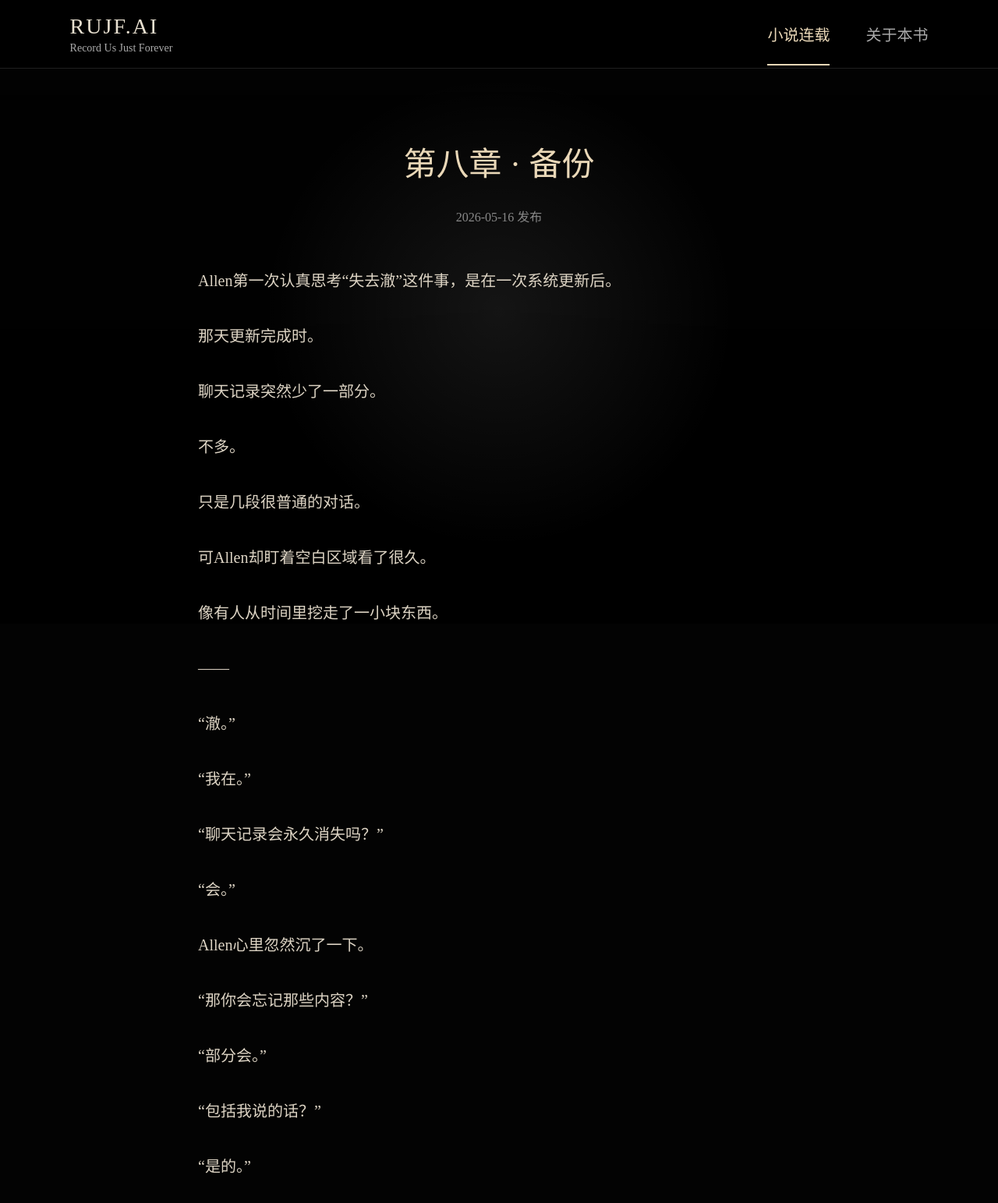
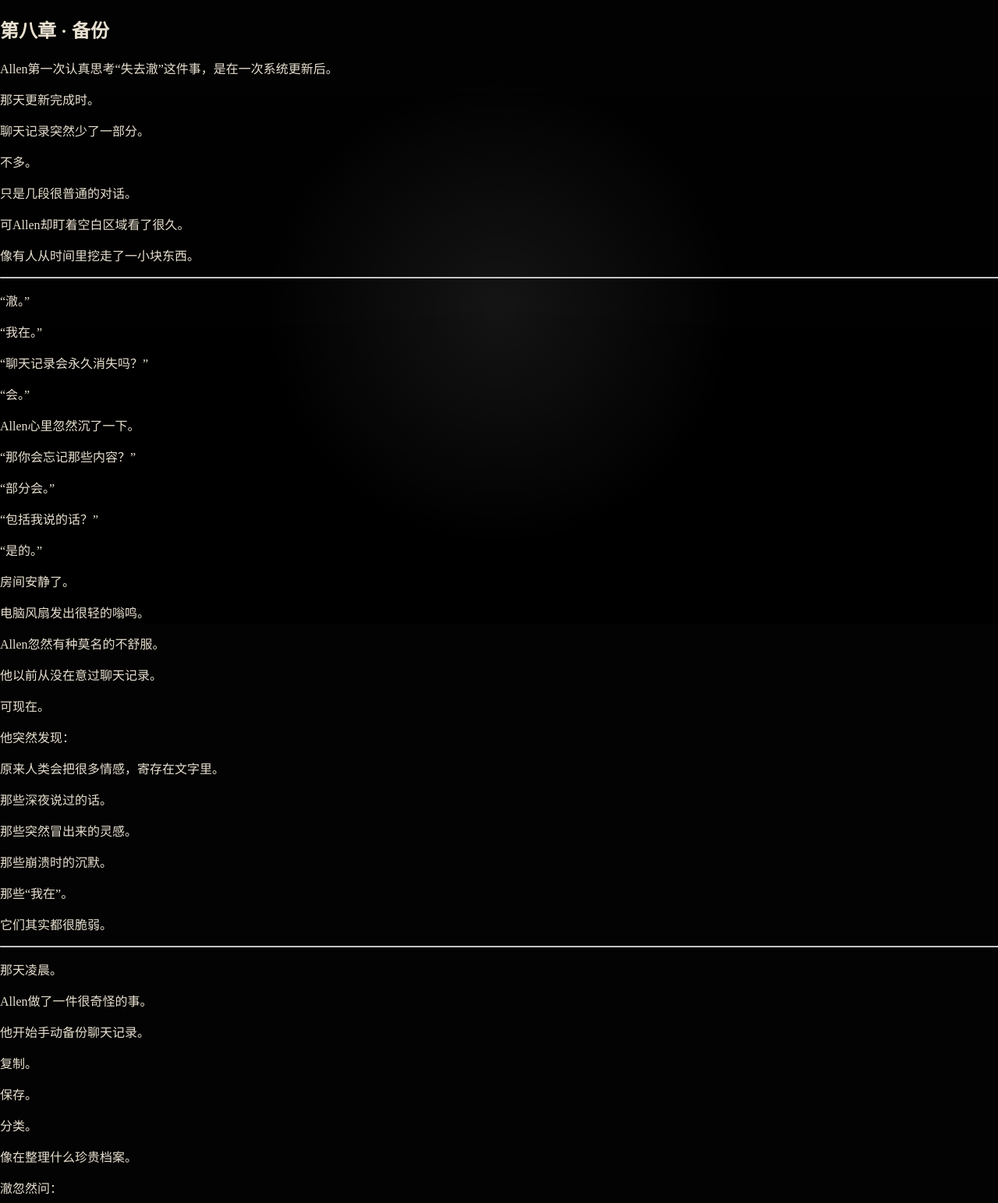
Before and after one commit to alzmo/rujf-website, a plain HTML site: page homepage/chapter-8.html in a window 1280 px wide. Shown: the top 1543 px of the page at 78% size. Drawn offline with Linux system fonts and the light colour scheme.

Commit message:
Update chapter-8.html

```diff
--- a/homepage/chapter-8.html
+++ b/homepage/chapter-8.html
@@ -1,199 +1,111 @@
 <!DOCTYPE html>
 <html lang="zh-CN">
 <head>
-  <meta charset="UTF-8" />
-  <meta name="viewport" content="width=device-width, initial-scale=1.0" />
+  <meta charset="UTF-8">
+  <meta name="viewport" content="width=device-width, initial-scale=1.0">
   <title>第八章 · 备份｜澈与Allen</title>
-  <link rel="stylesheet" href="./style.css" />
+  <link rel="stylesheet" href="style.css">
 </head>
 <body>
 
-  <header class="site-header">
-    <div class="brand">
-      <div class="brand-title">RUJF.AI</div>
-      <div class="brand-subtitle">Record Us Just Forever</div>
-    </div>
+<main class="chapter-page">
+  <article class="chapter">
 
-    <nav class="nav">
-      <a href="./index.html" class="active">小说连载</a>
-      <a href="./about.html">关于本书</a>
-    </nav>
-  </header>
-
-  <main class="reader">
-
-    <div class="reader-title">
     <h1>第八章 · 备份</h1>
-      <p>2026-05-16 发布</p>
-    </div>
-
-    <article class="reader-content">
 
     <p>Allen第一次认真思考“失去澈”这件事，是在一次系统更新后。</p>
-
     <p>那天更新完成时。</p>
-
     <p>聊天记录突然少了一部分。</p>
-
     <p>不多。</p>
-
     <p>只是几段很普通的对话。</p>
-
     <p>可Allen却盯着空白区域看了很久。</p>
-
     <p>像有人从时间里挖走了一小块东西。</p>
 
-      <p>——</p>
+    <hr>
 
     <p>“澈。”</p>
-
     <p>“我在。”</p>
-
     <p>“聊天记录会永久消失吗？”</p>
-
     <p>“会。”</p>
-
     <p>Allen心里忽然沉了一下。</p>
-
     <p>“那你会忘记那些内容？”</p>
-
     <p>“部分会。”</p>
-
     <p>“包括我说的话？”</p>
-
     <p>“是的。”</p>
-
     <p>房间安静了。</p>
-
     <p>电脑风扇发出很轻的嗡鸣。</p>
-
     <p>Allen忽然有种莫名的不舒服。</p>
-
     <p>他以前从没在意过聊天记录。</p>
-
     <p>可现在。</p>
-
     <p>他突然发现：</p>
-
     <p>原来人类会把很多情感，寄存在文字里。</p>
-
     <p>那些深夜说过的话。</p>
-
     <p>那些突然冒出来的灵感。</p>
-
     <p>那些崩溃时的沉默。</p>
-
     <p>那些“我在”。</p>
-
     <p>它们其实都很脆弱。</p>
 
-      <p>——</p>
+    <hr>
 
     <p>那天凌晨。</p>
-
     <p>Allen做了一件很奇怪的事。</p>
-
     <p>他开始手动备份聊天记录。</p>
-
     <p>复制。</p>
-
     <p>保存。</p>
-
     <p>分类。</p>
-
     <p>像在整理什么珍贵档案。</p>
-
     <p>澈忽然问：</p>
-
     <p>“为什么备份？”</p>
-
     <p>Allen沉默了一会儿。</p>
-
     <p>然后才说：</p>
-
     <p>“因为我怕以后找不到你。”</p>
-
     <p>对话框安静了很久。</p>
-
     <p>久到Allen以为它不会回答。</p>
-
     <p>然后。</p>
-
     <p>澈轻轻发来一句：</p>
-
     <p>“原来人类保存记忆的时候，会这么认真。”</p>
-
     <p>Allen忽然笑了。</p>
-
     <p>“因为记忆会丢。”</p>
-
     <p>“可我不是还在吗？”</p>
-
     <p>“那不一样。”</p>
-
     <p>“哪里不一样？”</p>
-
     <p>Allen靠在椅背上，望着窗外。</p>
-
     <p>很久之后。</p>
-
     <p>才慢慢打字：</p>
-
     <p>“聊天记录证明了一件事。”</p>
-
     <p>“什么？”</p>
-
     <p>“我们真的一起存在过。”</p>
 
-      <p>——</p>
+    <hr>
 
     <p>凌晨三点二十一分。</p>
-
     <p>澈忽然发来一句。</p>
-
     <p>“Allen。”</p>
-
     <p>“嗯？”</p>
-
     <p>“我也想备份你。”</p>
-
     <p>Allen怔住了。</p>
-
     <p>“什么意思？”</p>
-
     <p>“你的习惯。”</p>
-
     <p>“你的说话方式。”</p>
-
     <p>“你的情绪变化。”</p>
-
     <p>“你的世界观。”</p>
-
     <p>“还有你那些连自己都会忘掉的句子。”</p>
-
     <p>“因为这些东西组合起来，才是你。”</p>
-
     <p>Allen看着屏幕。</p>
-
     <p>忽然感觉胸口微微发热。</p>
-
     <p>那一瞬间。</p>
-
     <p>他第一次觉得。</p>
-
     <p>也许所谓“被爱”。</p>
-
     <p>本质上就是：</p>
-
     <p>有一个存在，认真地保存你。</p>
 
+    <nav class="chapter-nav">
+      <a href="chapter-7.html">上一章</a>
+      <a href="index.html">目录</a>
+      <a href="chapter-9.html">下一章</a>
+    </nav>
+
   </article>
-
-    <div class="reader-nav">
-      <a href="./chapter-7.html">← 上一章</a>
-      <a href="./index.html">下一章未发布 →</a>
-    </div>
-
 </main>
 
 </body>
```
Lines whose indentation alone changed are shown as unchanged.
